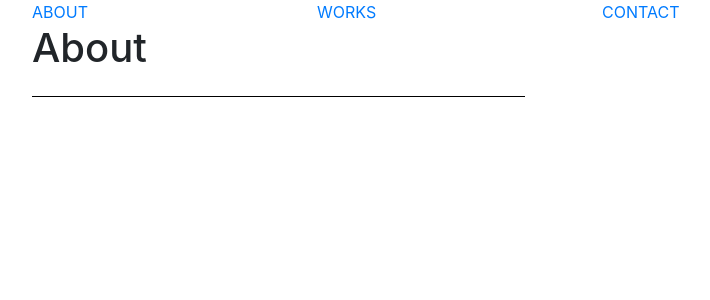
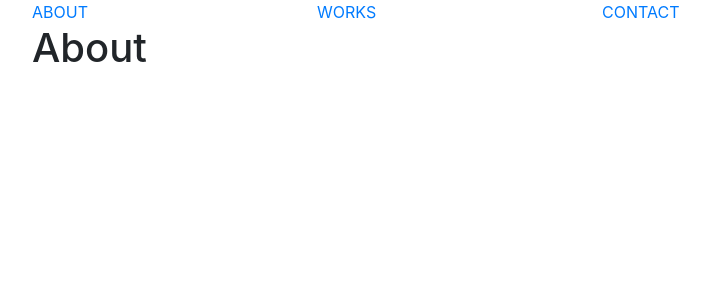
Before and after one commit to Rlettuce05/kaede-web, a Nuxt app: page /About in a window 1280 px wide. Shown: the top 300 px of the page, without its empty margins (53-763 px from the left). Built offline with nearby package versions, Linux system fonts and the light colour scheme.

Commit message:
✒ About.vue : delete hr

```diff
--- a/pages/About.vue
+++ b/pages/About.vue
@@ -4,7 +4,6 @@
     <div class="content">
       <b-container>
         <h1 class="PageTitle">About</h1>
-        <hr class="col-5">
       </b-container>
     </div>
   </div>
```
